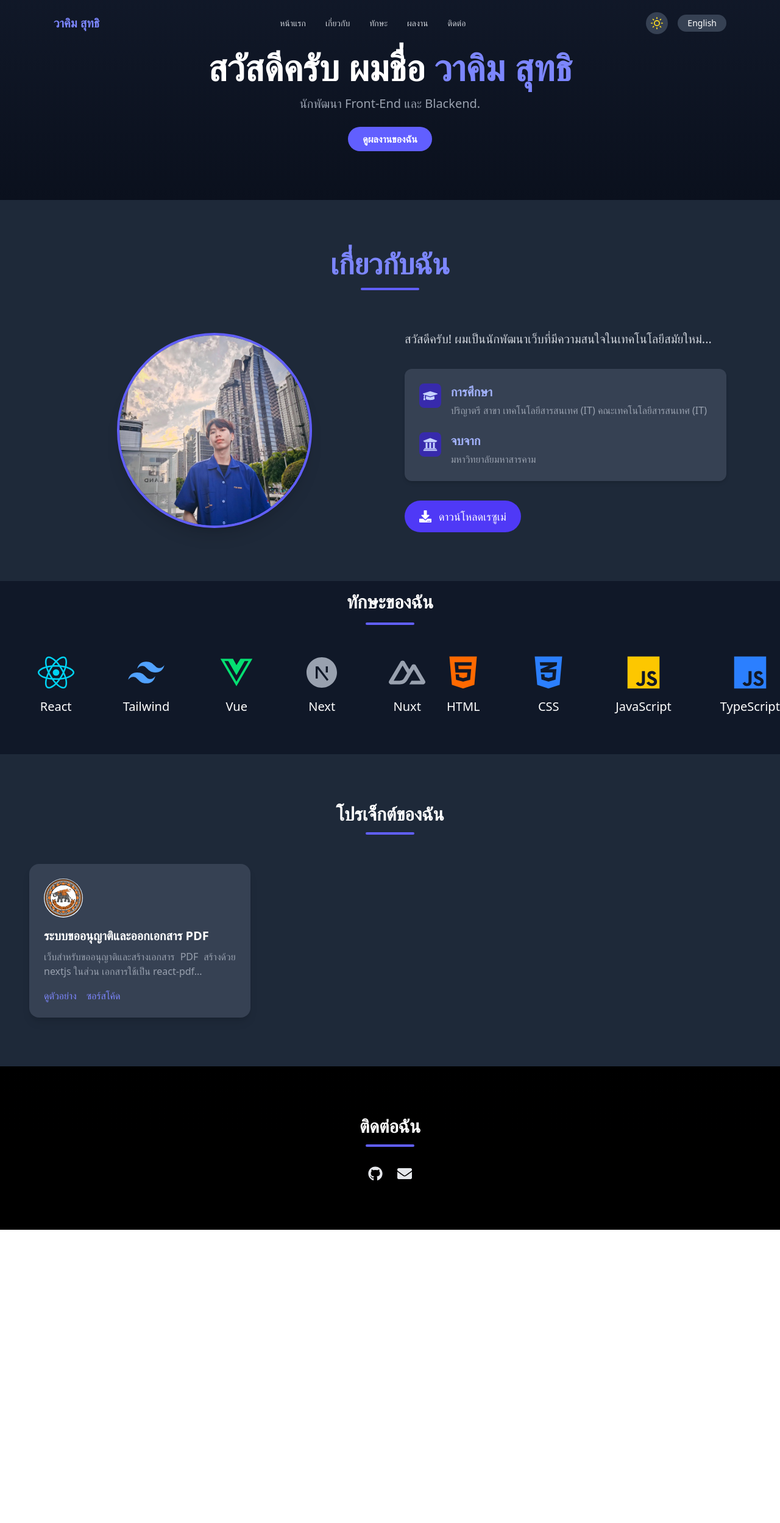
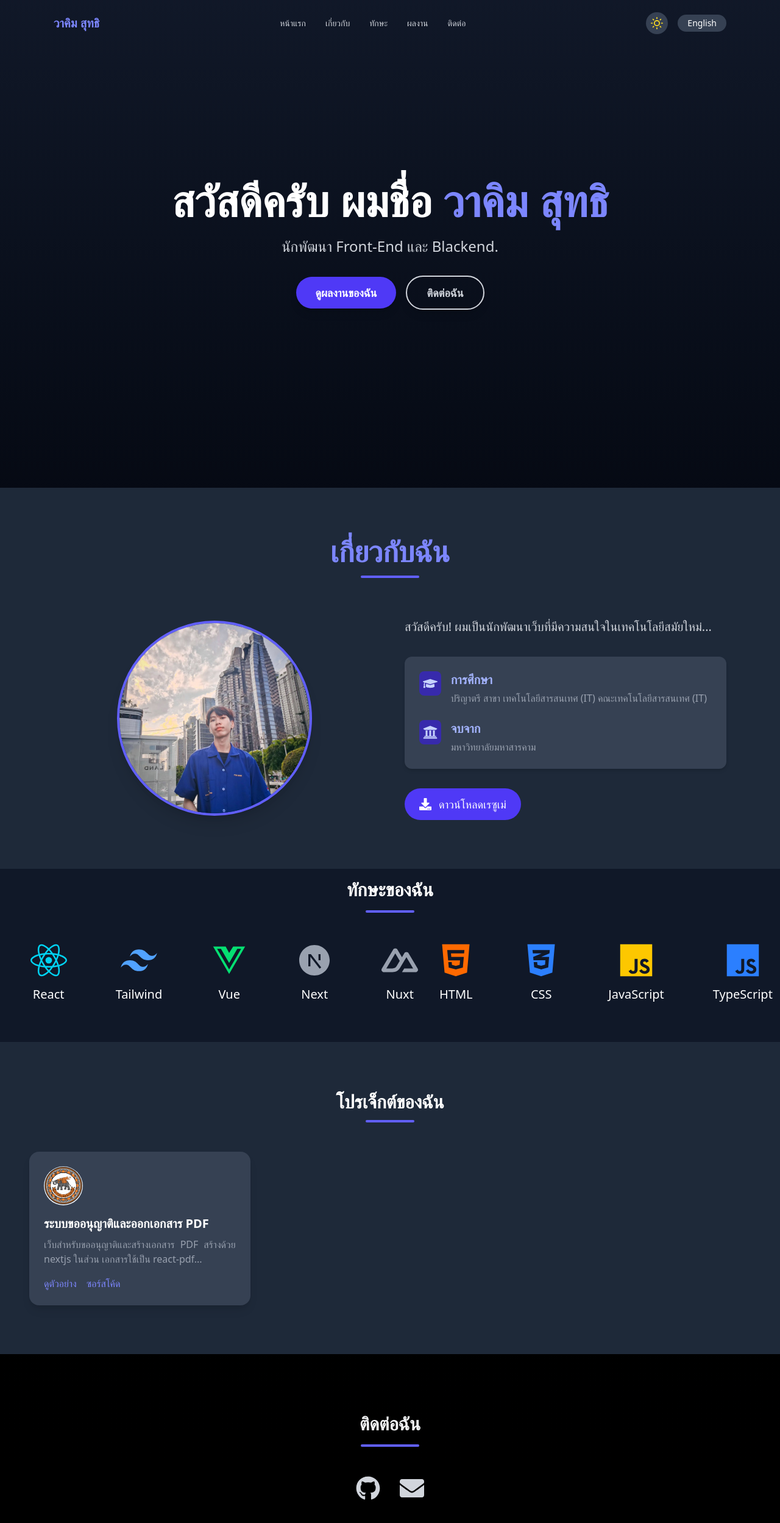
Before and after one commit to Teekon789/portflio_wakim1, a React (Vite) app: page / in a window 1280 px wide. Shown: the top 2498 px of the page at 61% size. Before the commit the page ends 2017 px from the top, so only its background shows below. Built offline with nearby package versions, Linux system fonts and the light colour scheme.

Commit message:
update_1.3

```diff
--- a/src/App.jsx
+++ b/src/App.jsx
@@ -39,6 +39,7 @@ export default function Portfolio() {
     document.body.removeChild(link);
   };
 
+  // รายการโปรเจกต์
   const projects = [
     {
       title: t.projects_name.title,
@@ -46,6 +47,20 @@ export default function Portfolio() {
       demo: "https://egovtrip.vercel.app/",
       code: "https://github.com/Teekon789/my-nextjs-project",
       image: mn_2,
+    },
+  ];
+
+  // รายการช่องทางติดต่อ
+  const contactLinks = [
+    {
+      name: "GitHub",
+      url: "https://github.com/Teekon789",
+      icon: FaGithub,
+    },
+    {
+      name: "Email",
+      url: "https://mail.google.com/mail/?view=cm&fs=1&to=teeboy789456@gmail.com",
+      icon: FaEnvelope,
     },
   ];
 
@@ -69,12 +84,12 @@ export default function Portfolio() {
       {/* ส่วน Hero */}
       <section
         id="home"
-        className={`flex flex-col items-center justify-center text-center pt-16 pb-12 sm:py-20 px-4 ${
+        className={`flex flex-col items-center justify-center min-h-screen text-center px-4 ${
           darkMode ? "text-white" : "text-gray-800"
         }`}
       >
         <motion.h1
-          className="text-3xl sm:text-4xl md:text-5xl lg:text-6xl font-bold mb-4"
+          className="text-4xl sm:text-5xl md:text-6xl lg:text-7xl font-bold mb-6"
           initial={{ opacity: 0, y: -20 }}
           animate={{ opacity: 1, y: 0 }}
           transition={{ duration: 0.6 }}
@@ -86,9 +101,10 @@ export default function Portfolio() {
             {t.fullname}
           </span>
         </motion.h1>
+
         <motion.p
-          className={`text-base sm:text-lg md:text-xl max-w-md sm:max-w-xl mb-6 ${
-            darkMode ? "text-gray-400" : "text-gray-600"
+          className={`text-lg sm:text-xl md:text-2xl max-w-md sm:max-w-xl mb-8 ${
+            darkMode ? "text-gray-300" : "text-gray-600"
           }`}
           initial={{ opacity: 0 }}
           animate={{ opacity: 1 }}
@@ -96,13 +112,37 @@ export default function Portfolio() {
         >
           {t.role}
         </motion.p>
+
+        {/* ปุ่มกดทั้งหมด (Button Container) */}
+        <motion.div
+          className="flex flex-col sm:flex-row gap-4 items-center"
+          initial={{ opacity: 0, y: 20 }}
+          animate={{ opacity: 1, y: 0 }}
+          transition={{ delay: 0.8 }}
+        >
           <motion.a
             href="#projects"
-          className="bg-indigo-500 hover:bg-indigo-600 px-5 sm:px-6 py-2 rounded-full text-white font-semibold transition text-sm sm:text-base"
+            className="bg-indigo-600 hover:bg-indigo-700 px-8 py-3 rounded-full text-white font-semibold transition-all shadow-lg hover:shadow-xl text-base sm:text-lg"
             whileHover={{ scale: 1.05 }}
+            whileTap={{ scale: 0.95 }}
           >
             {t.viewProjects}
           </motion.a>
+
+          <motion.a
+            href="#contact"
+            className={`px-8 py-3 rounded-full font-semibold border-2 text-base sm:text-lg
+      ${
+        darkMode
+          ? "border-gray-300 text-gray-300 hover:bg-gray-300 hover:text-gray-900"
+          : "border-gray-800 text-gray-800 hover:bg-gray-800 hover:text-white"
+      } transition-all shadow-lg hover:shadow-xl`}
+            whileHover={{ scale: 1.05 }}
+            whileTap={{ scale: 0.95 }}
+          >
+            {t.contactMe}
+          </motion.a>
+        </motion.div>
       </section>
 
       {/* ส่วน About Me */}
@@ -424,43 +464,64 @@ export default function Portfolio() {
 
       {/* ส่วน Contact */}
 <section
-        className={`px-4 sm:px-6 py-12 sm:py-16 md:py-20 ${
-          darkMode ? "text-white" : "text-gray-800"
+  id="contact"
+  className={`container mx-auto px-4 py-16 md:py-24 ${
+    darkMode ? "text-gray-100" : "text-gray-800"
   }`}
 >
-        <h2 className="text-2xl sm:text-3xl font-bold text-center mb-6 sm:mb-8">
+  <div className="max-w-4xl mx-auto">
+    {/* หัวข้อส่วนติดต่อ */}
+    <motion.h2
+      className="text-2xl md:text-3xl font-bold text-center mb-12"
+      initial={{ opacity: 0, y: 20 }}
+      whileInView={{ opacity: 1, y: 0 }}
+      transition={{ duration: 0.5 }}
+      viewport={{ once: true }}
+    >
       {t.contactMe}
-          <div
-            className={`h-1 w-20 mx-auto my-3  ${
+      <div className={`h-1 w-24 mx-auto mt-4 rounded-full ${
         darkMode ? "bg-indigo-500" : "bg-indigo-400"
-            } rounded-full`}
-          ></div>
-        </h2>
-        <div className="flex justify-center space-x-4 sm:space-x-6">
+      }`}></div>
+    </motion.h2>
+
+    {/* ไอคอนติดต่อ - แสดงชื่อเมื่อ hover */}
+    <div className="flex justify-center flex-wrap gap-8">
+      {contactLinks.map((contact, index) => (
+        <motion.div
+          key={index}
+          className="relative group"
+          initial={{ opacity: 0, scale: 0.9 }}
+          whileInView={{ opacity: 1, scale: 1 }}
+          transition={{ delay: index * 0.1 }}
+          viewport={{ once: true }}
+        >
           <a
-            href="https://github.com/Teekon789"
+            href={contact.url}
             target="_blank"
             rel="noopener noreferrer"
-            className="hover:opacity-80 transition-opacity"
+            className="block"
           >
-            <FaGithub
-              className={`w-6 h-6 ${
-                darkMode ? "text-gray-200" : "text-gray-800"
+            <contact.icon
+              className={`w-10 h-10 transition-all duration-300 hover:scale-110 ${
+                darkMode
+                  ? "text-gray-300 hover:text-gray-200"
+                  : "text-gray-700 hover:text-gray-800"
               }`}
             />
           </a>
-          <a
-            href="https://mail.google.com/mail/?view=cm&fs=1&to=teeboy789456@gmail.com"
-            target="_blank"
-            rel="noopener noreferrer"
-            className="hover:opacity-80 transition-opacity"
-          >
-            <FaEnvelope
-              className={`w-6 h-6 ${
-                darkMode ? "text-gray-200" : "text-gray-800"
-              }`}
-            />
-          </a>
+
+          {/* Tooltip ชื่อ */}
+          <div className={`
+            absolute -bottom-8 left-1/2 transform -translate-x-1/2
+            opacity-0 group-hover:opacity-100 transition-opacity duration-200
+            text-sm whitespace-nowrap
+            ${darkMode ? "text-gray-300" : "text-gray-600"}
+          `}>
+            {contact.name}
+          </div>
+        </motion.div>
+      ))}
+    </div>
   </div>
 </section>
     </div>
--- a/src/components/navbar.jsx
+++ b/src/components/navbar.jsx
@@ -101,7 +101,7 @@ const Navbar = ({ darkMode, setDarkMode, lang, setLang, t }) => {
             ))}
           </div>
 
-          {/* ปุ่มควบคุม (ที่ย้ายมาจากเดิม) - สำหรับหน้าจอขนาดใหญ่ */}
+          {/* ปุ่มควบคุม - สำหรับหน้าจอขนาดใหญ่ */}
           <div className="hidden md:flex items-center space-x-4">
             {/* ปุ่มเปลี่ยน Dark/Light Mode */}
             <button
```
Lines whose indentation alone changed are shown as unchanged.
